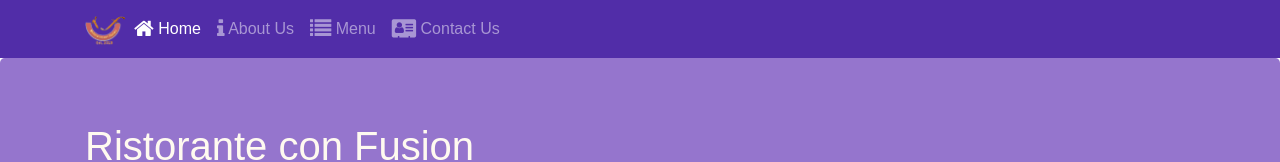
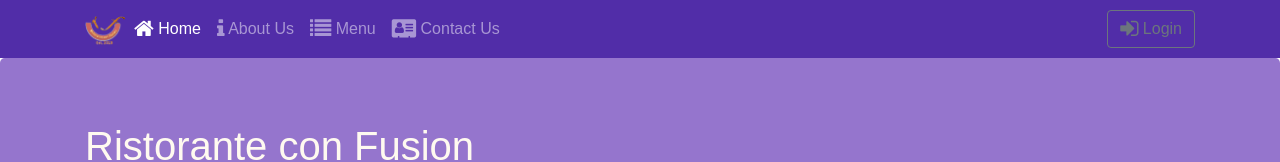
Before and after one commit to tanDjent/React-confusion, a React (Create React App) app: page /home in a window 1280 px wide. Shown: the top 162 px of the page. Built offline with nearby package versions, Linux system fonts and the light colour scheme.

Commit message:
Uncontrolled Form

```diff
--- a/src/components/HeaderComponent.js
+++ b/src/components/HeaderComponent.js
@@ -1,20 +1,34 @@
 import React, { Component } from 'react';
-import { Navbar, NavbarBrand, Jumbotron, Nav, NavbarToggler, Collapse,NavItem } from 'reactstrap';
+import { Navbar, NavbarBrand, Jumbotron, Nav, NavbarToggler, Collapse,NavItem,
+Button, Modal, ModalHeader, ModalBody,Form, FormGroup, Input, Label } from 'reactstrap';
 import { NavLink } from 'react-router-dom';
 class Header extends Component {
   constructor(props)
   {
     super(props);
     this.state={
-      isNavOpen: false
+      isNavOpen: false,
+      isModalOpen: false
     };
     this.toggleNav= this.toggleNav.bind(this);
+    this.toggleModal=this.toggleModal.bind(this);
+    this.handleLogin=this.handleLogin.bind(this);
   }
 
   toggleNav(){
     this.setState({
       isNavOpen: !this.state.isNavOpen
     })
+  }
+  toggleModal(){
+    this.setState({
+      isModalOpen: !this.state.isModalOpen
+    })
+  }
+  handleLogin(event){
+    this.toggleModal();
+    alert("Username: "+ this.username.value +"Password: "+this.password.value+"Remember: "+this.remember.checked);
+    event.preventDefault();
   }
 
   render() {
@@ -53,6 +67,13 @@
               </NavItem>
 
             </Nav>
+            <Nav className="ml-auto" navbar>
+              <NavItem>
+                <Button outline onClick={this.toggleModal}>
+                  <span className="fa fa-sign-in fa-lg"></span> Login
+                </Button>
+              </NavItem>
+            </Nav>
             </Collapse>
         </div>
       </Navbar>
@@ -66,6 +87,31 @@
                </div>
            </div>
        </Jumbotron>
+       <Modal isOpen={this.state.isModalOpen} toggle={this.toggleModal}>
+         <ModalHeader toggle={this.toggleModal}>Login</ModalHeader>
+         <ModalBody>
+            <Form onSubmit={this.handleLogin}>
+              <FormGroup>
+                <Label htmlFor="username">Username</Label>
+                <Input type="text" id="username" name="username"
+                innerRef={(input)=> this.username =input}/>
+              </FormGroup>
+              <FormGroup>
+                <Label htmlFor="password">Password</Label>
+                <Input type="password" id="password" name="password"
+                innerRef={(input)=> this.password =input}/>
+              </FormGroup>
+              <FormGroup check>
+                <Label check >
+                  <Input type="checkbox" name="remember"
+                  innerRef={(input)=> this.remember=input}/>
+                  Remember me
+                </Label>
+              </FormGroup>
+              <Button type="submit" value="submit" color="primary">Login</Button>
+            </Form>
+         </ModalBody>
+       </Modal>
     </React.Fragment>
     );
   }
```
